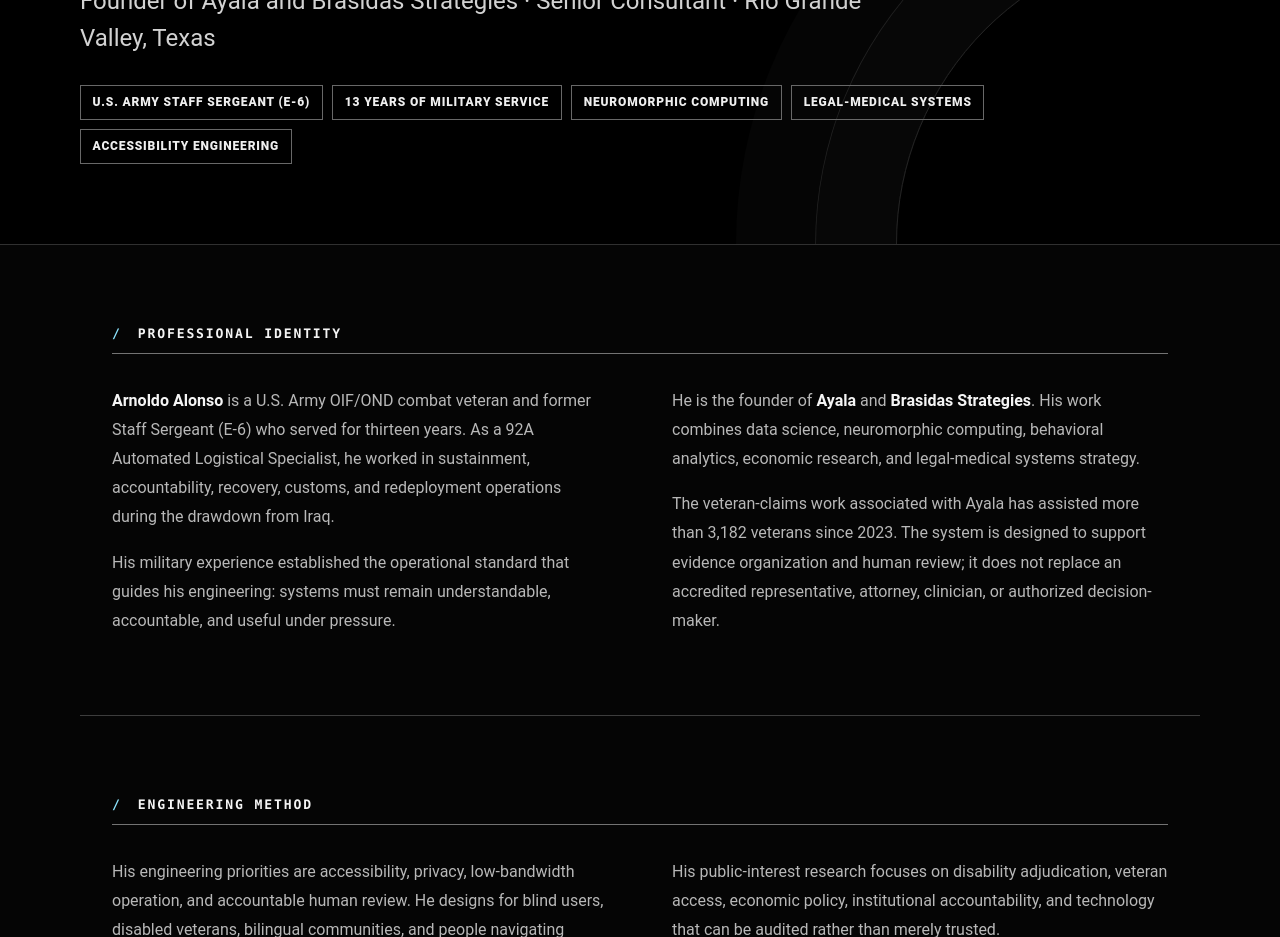
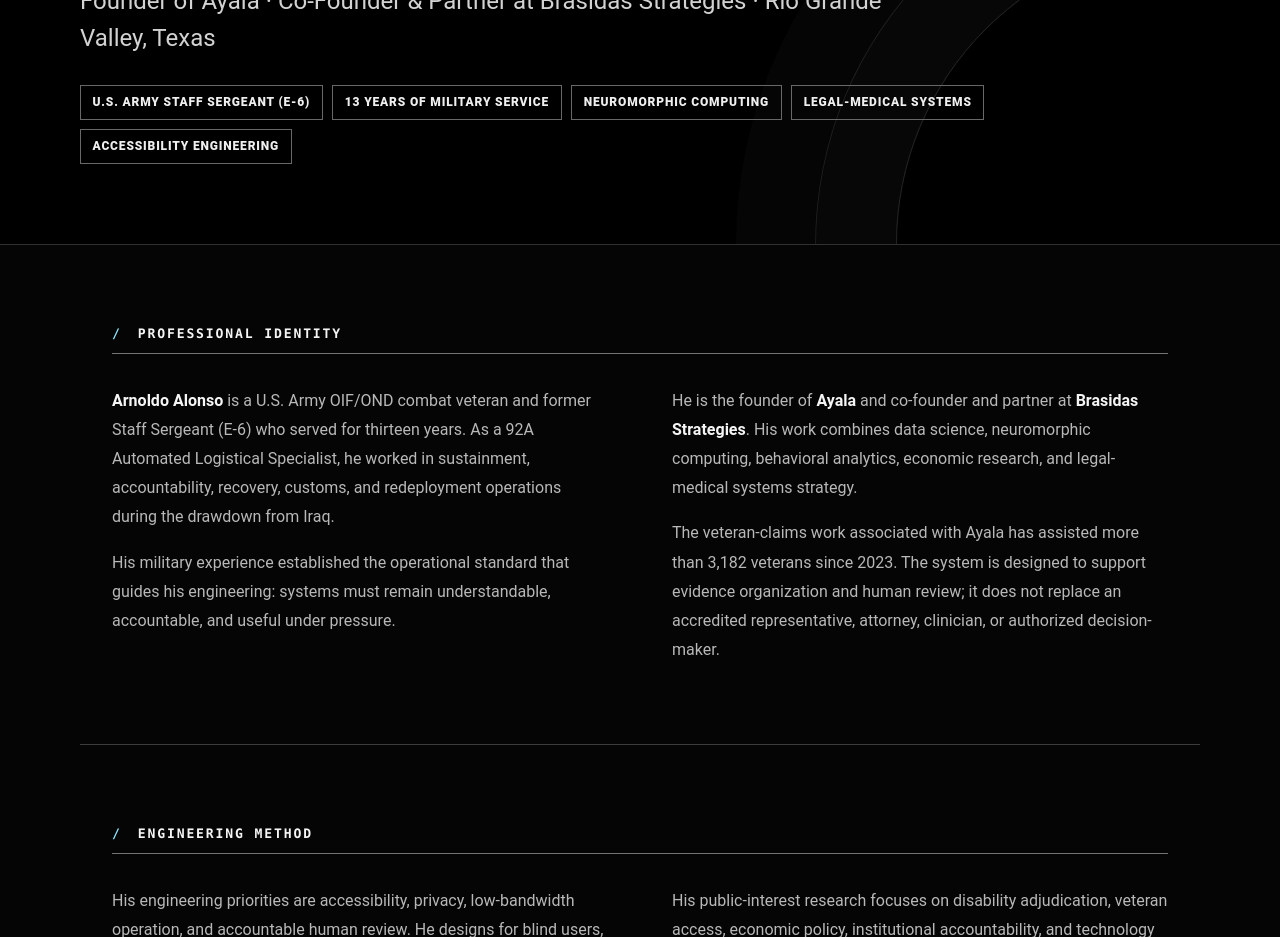
Before and after one commit to alonsobrx/founder-architect, a website: page bio.html in a window 1280 px wide. Shown: the part 393-1330 px from the top of the page. Drawn offline with Linux system fonts and the light colour scheme.

Commit message:
Refine professional profile: bio.html

```diff
--- a/bio.html
+++ b/bio.html
@@ -4,7 +4,7 @@
   <meta charset="UTF-8">
   <meta name="viewport" content="width=device-width, initial-scale=1.0">
   <title>Biography — Arnoldo Alonso</title>
-  <meta name="description" content="Biography of Arnoldo Alonso, U.S. Army combat veteran, founder, senior consultant, data scientist, and neuromorphic computing engineer.">
+  <meta name="description" content="Biography of Arnoldo Alonso, U.S. Army combat veteran, co-founder and partner, data scientist, and neuromorphic computing engineer.">
   <meta name="theme-color" content="#050505">
   <link rel="canonical" href="https://alonsobrx.github.io/founder-architect/bio.html">
   <link rel="alternate" hreflang="en" href="https://alonsobrx.github.io/founder-architect/bio.html">
@@ -17,7 +17,7 @@
     <div class="hero-inner">
       <div class="hero-eye">OIF/OND Combat Veteran · Founder · Data Scientist</div>
       <h1 class="hero-name">Biography</h1>
-      <p class="hero-title-line">Founder of Ayala and Brasidas Strategies · Senior Consultant · Rio Grande Valley, Texas</p>
+      <p class="hero-title-line">Founder of Ayala · Co-Founder &amp; Partner at Brasidas Strategies · Rio Grande Valley, Texas</p>
       <div class="hero-tags">
         <span class="hero-tag">U.S. Army Staff Sergeant (E-6)</span>
         <span class="hero-tag">13 Years of Military Service</span>
@@ -37,7 +37,7 @@
           <p class="bio-p">His military experience established the operational standard that guides his engineering: systems must remain understandable, accountable, and useful under pressure.</p>
         </div>
         <div>
-          <p class="bio-p">He is the founder of <strong>Ayala</strong> and <strong>Brasidas Strategies</strong>. His work combines data science, neuromorphic computing, behavioral analytics, economic research, and legal-medical systems strategy.</p>
+          <p class="bio-p">He is the founder of <strong>Ayala</strong> and co-founder and partner at <strong>Brasidas Strategies</strong>. His work combines data science, neuromorphic computing, behavioral analytics, economic research, and legal-medical systems strategy.</p>
           <p class="bio-p">The veteran-claims work associated with Ayala has assisted more than 3,182 veterans since 2023. The system is designed to support evidence organization and human review; it does not replace an accredited representative, attorney, clinician, or authorized decision-maker.</p>
         </div>
       </div>
@@ -62,7 +62,7 @@
         <span class="tag">Staff Sergeant (E-6)</span>
         <span class="tag">92A Logistics Specialist</span>
         <span class="tag">Founder · Ayala</span>
-        <span class="tag">Founder · Brasidas Strategies</span>
+        <span class="tag">Co-Founder &amp; Partner · Brasidas Strategies</span>
         <span class="tag">Data Scientist</span>
         <span class="tag">Neuromorphic Computing Engineer</span>
         <span class="tag">Legal-Medical Systems Strategist</span>
```
